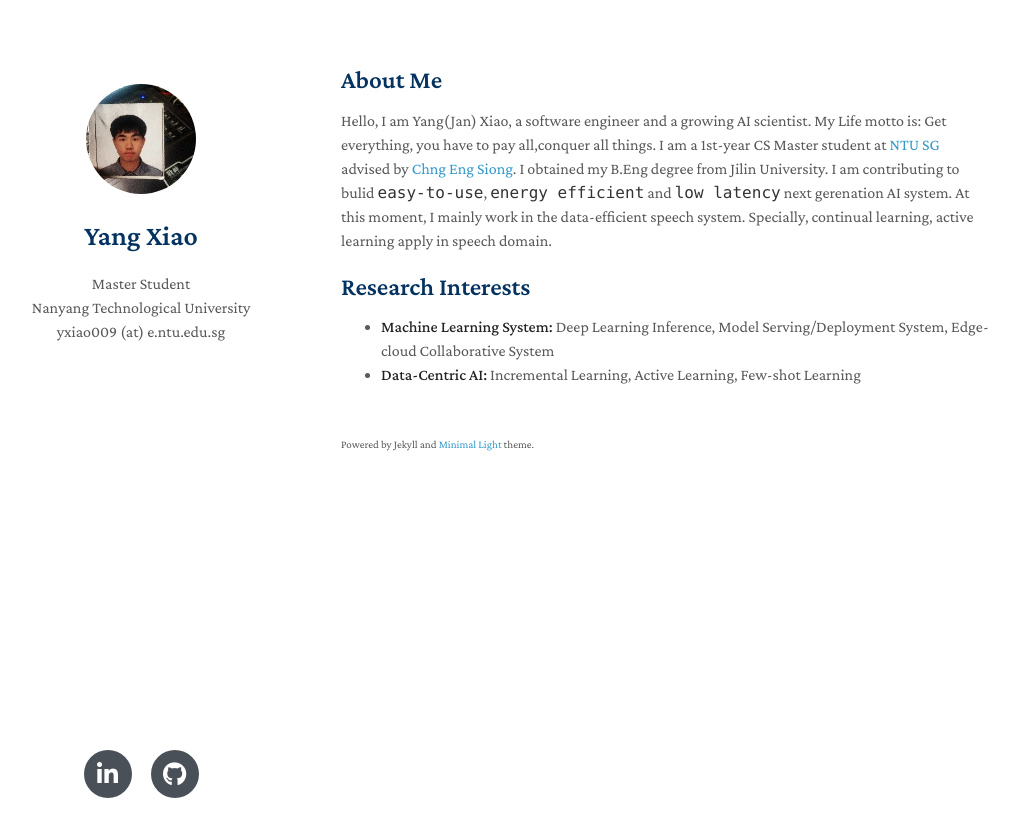
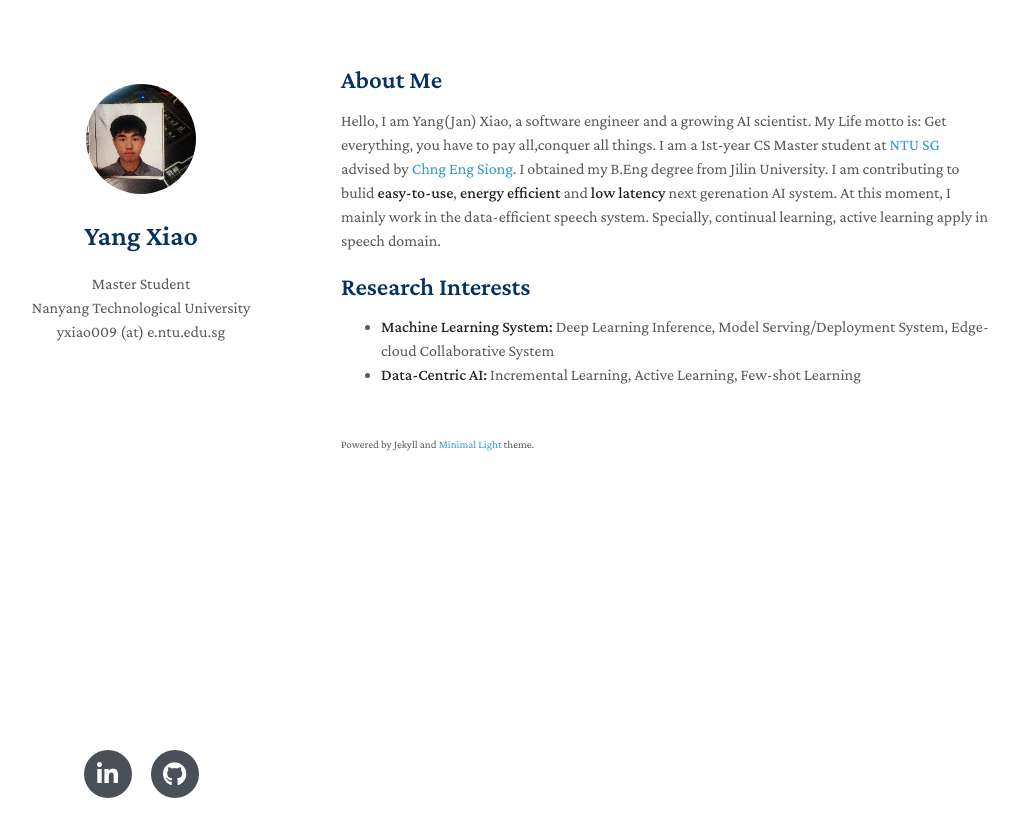
Before and after one commit to swagshaw/swagshaw.github.io, a Jekyll site: the page built from index.md, in a window 1280 px wide. Shown: the top 837 px of the page, without its empty margins (129-1148 px from the left). Built offline with Jekyll 4.4.1, drawn with Linux system fonts in a browser that asks for light colours; nearby versions of some CDN libraries; a style sheet for code colours, icons or effects is not loaded; our own code applies the rules of GitHub Pages for plain Markdown files.

```diff
--- a/index.md
+++ b/index.md
@@ -7,7 +7,7 @@ layout: homepage
 Hello, I am Yang(Jan) Xiao, a software engineer and a growing AI scientist. My Life motto is: Get everything, you have to pay all,conquer all things.
 I am a 1st-year CS Master student at [NTU SG](https://www.ntu.edu.sg/) advised by [Chng Eng Siong](https://personal.ntu.edu.sg/aseschng/default.html).
 I obtained my B.Eng degree from Jilin University.
-I am contributing to bulid `easy-to-use`, `energy efficient` and  `low latency` next gerenation AI system. At this moment, I mainly work in the data-efficient speech system. Specially, continual learning, active learning apply in speech domain.
+I am contributing to bulid **easy-to-use**, **energy efficient** and  **low latency** next gerenation AI system. At this moment, I mainly work in the data-efficient speech system. Specially, continual learning, active learning apply in speech domain.
 
 ## Research Interests
 
```
